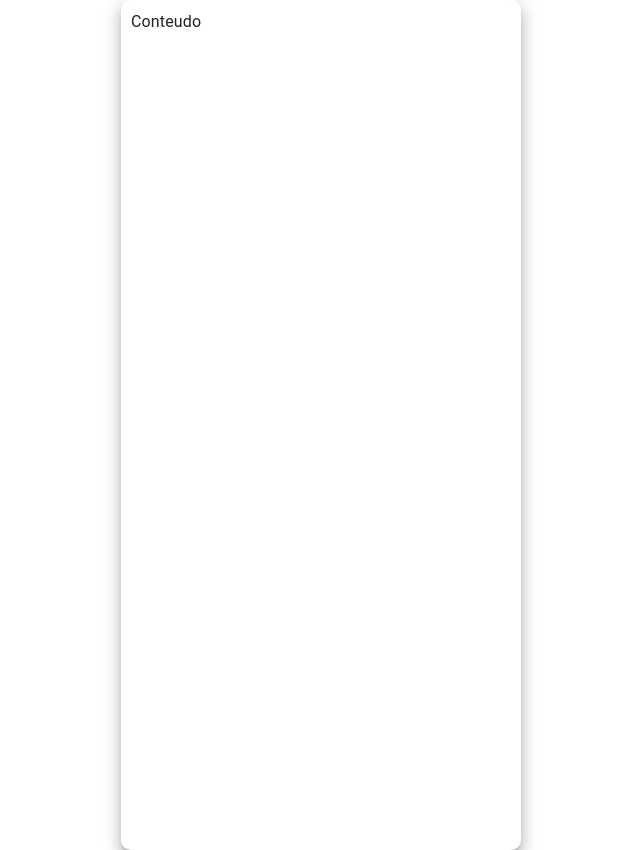
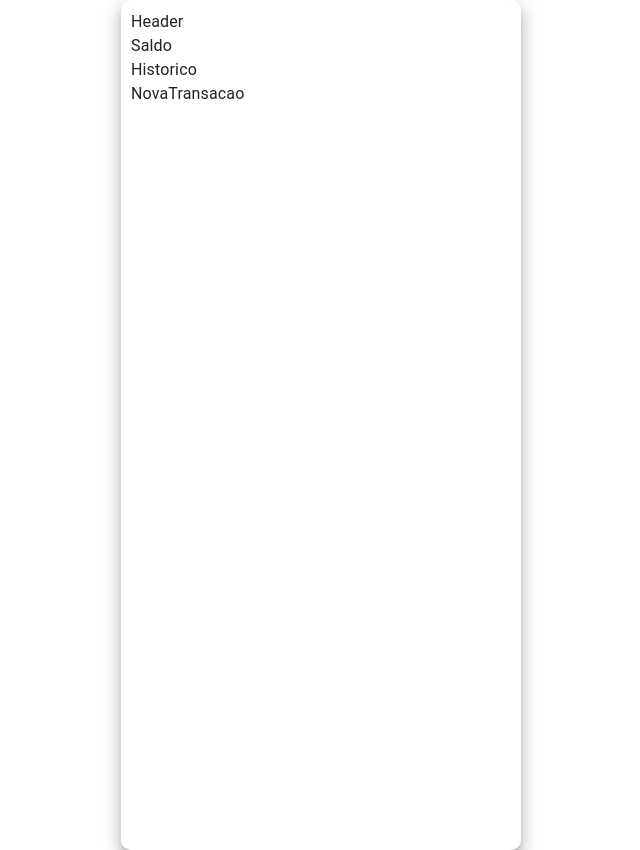
Before and after one commit to devBrendonV/Lista-de-Despesas, a React (Vite) app: page / in a window 1280 px wide. Shown: the whole page, without its empty margins (319-959 px from the left). Built offline with nearby package versions, Linux system fonts and the light colour scheme.

Commit message:
Arquivos importados no Content

```diff
--- a/src/Components/Content/index.jsx
+++ b/src/Components/Content/index.jsx
@@ -1,5 +1,9 @@
 import { Box } from "@mui/material";
 import React from "react";
+import Header from "../Header";
+import { Saldo } from "../Saldo";
+import { Historico } from "../Historico";
+import { NovaTransacao } from "../NovaTransacao";
 
 export const Content = () => {
   return (
@@ -13,7 +17,10 @@ export const Content = () => {
       boxShadow={10}
 
     >
-      Conteudo
+        <Header/>
+        <Saldo/>
+        <Historico/>
+        <NovaTransacao/>
     </Box>
   );
 };
--- a/src/Components/Historico/index.jsx
+++ b/src/Components/Historico/index.jsx
@@ -1,4 +1,5 @@
 import React from 'react'
+import { ItemLista } from './ItemLista'
 
 export const Historico = () => {
   return (
```
